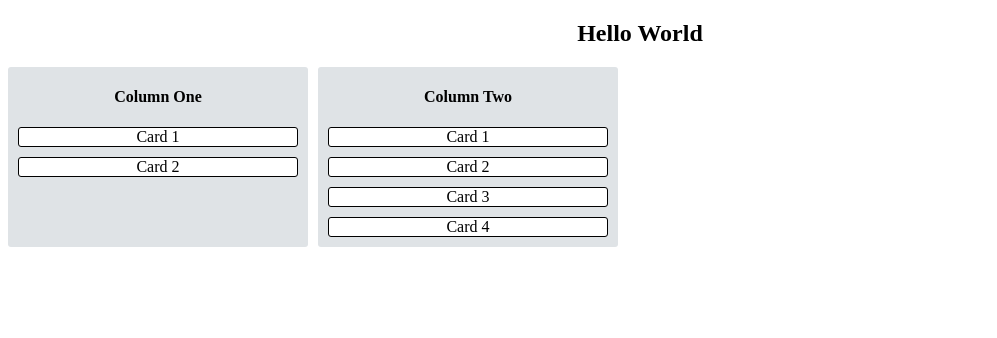
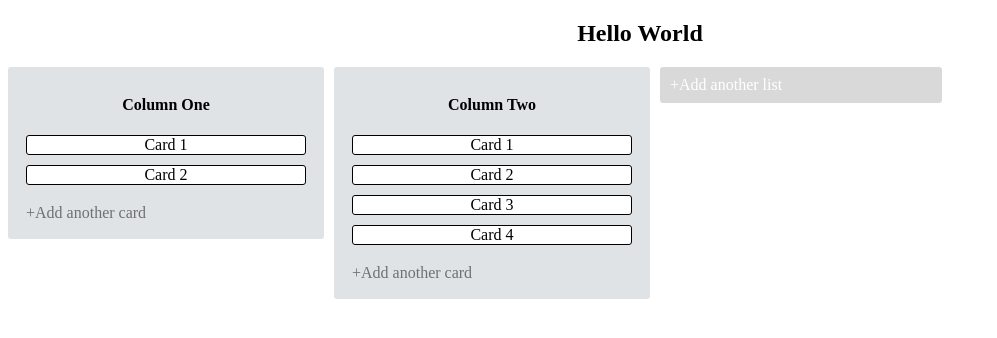
Before and after one commit to alexventuraio/trello-clone-client, a React (Create React App) app: page / in a window 1280 px wide. Shown: the top 338 px of the page, without its empty margins (0-997 px from the left). Built offline with nearby package versions, Linux system fonts and the light colour scheme.

Commit message:
Add the recently created action button to create new lists and to create new cards.

```diff
--- a/src/components/App.js
+++ b/src/components/App.js
@@ -2,6 +2,7 @@ import React from 'react';
 import { connect } from 'react-redux';
 
 import TrelloList from './TrelloList';
+import TrelloActionButton from './TrelloActionButton';
 
 import './App.css';
 
@@ -15,6 +16,7 @@ const App = props => {
         {lists.map(list => (
           <TrelloList key={list.id} title={list.title} cards={list.cards} />
         ))}
+        <TrelloActionButton list />
       </div>
     </div>
   );
--- a/src/components/TrelloList.js
+++ b/src/components/TrelloList.js
@@ -1,11 +1,14 @@
 import React from 'react';
 import TrelloCard from './TrelloCard';
+import TrelloActionButton from './TrelloActionButton';
 
 const styles = {
   container: {
     backgroundColor: '#dfe3e6',
     borderRadius: 3,
     width: 300,
+    padding: 8,
+    height: '100%',
     marginRight: 10,
   },
 };
@@ -17,6 +20,7 @@ const TrelloList = ({ title, cards }) => {
       {cards.map(card => (
         <TrelloCard key={card.id} text={card.text} />
       ))}
+      <TrelloActionButton />
     </div>
   );
 };
```
